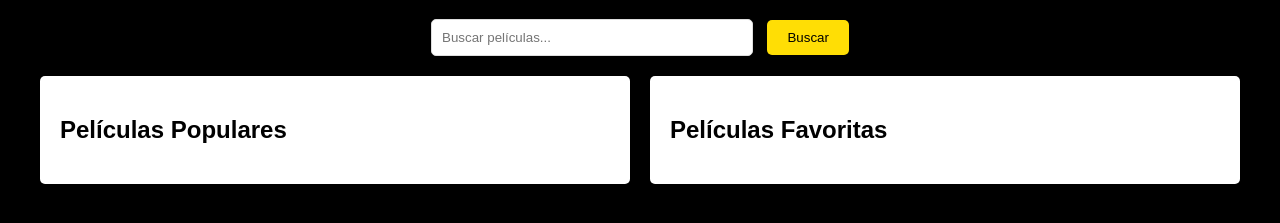
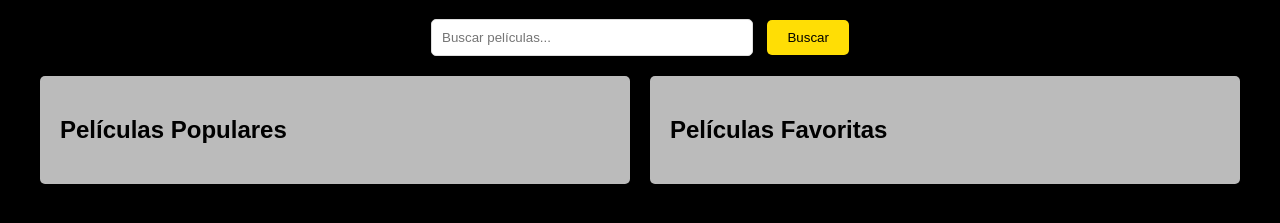
Before and after one commit to novato-python/Aplicacion-de-peliculas, a plain HTML site: page index.html in a window 1280 px wide. Shown: the part 81-304 px from the top of the page. Drawn offline with Linux system fonts and the light colour scheme; no server answers.

Commit message:
cambio en los colores

```diff
--- a/styles.css
+++ b/styles.css
@@ -50,7 +50,7 @@ main {
 }
 
 section {
-    background-color: #fff;
+    background-color: #ffffffbb;
     padding: 20px;
     border-radius: 5px;
     box-shadow: 0 0 10px rgba(0, 0, 0, 0.1);
```
